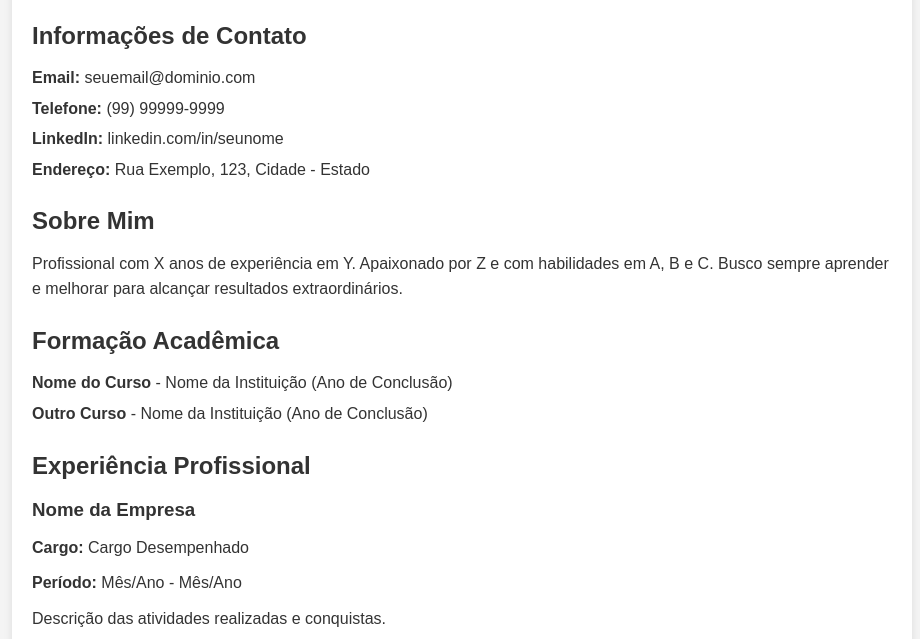
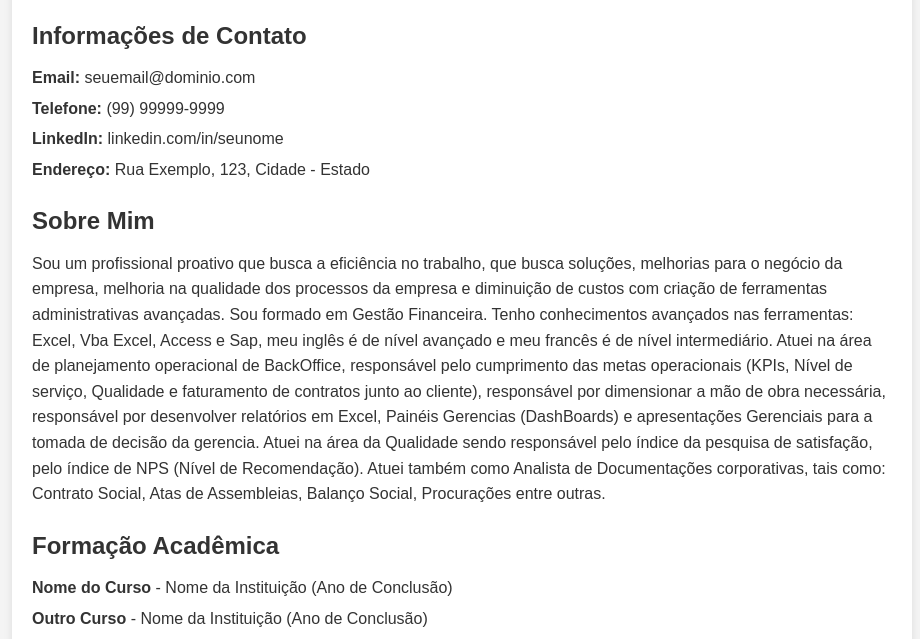
Before and after one commit to SilvandesCedro/curriculumvitae, a plain HTML site: page index.html in a window 1280 px wide. Shown: the part 133-772 px from the top of the page, without its empty margins (178-1098 px from the left). Drawn offline with Linux system fonts and the light colour scheme.

Commit message:
Update index.html

```diff
--- a/index.html
+++ b/index.html
@@ -104,7 +104,18 @@
 
         <section class="about">
             <h2>Sobre Mim</h2>
-            <p>Profissional com X anos de experiência em Y. Apaixonado por Z e com habilidades em A, B e C. Busco sempre aprender e melhorar para alcançar resultados extraordinários.</p>
+            <p>
+                Sou um profissional proativo que busca a eficiência no trabalho, que busca soluções,
+                melhorias para o negócio da empresa, melhoria na qualidade dos processos da empresa e diminuição de custos com criação
+                de ferramentas administrativas avançadas. Sou formado em Gestão Financeira. Tenho conhecimentos avançados nas
+                ferramentas: Excel, Vba Excel, Access e Sap, meu inglês é de nível avançado e meu francês é de nível intermediário.
+                Atuei na área de planejamento operacional de BackOffice, responsável pelo cumprimento das metas operacionais
+                (KPIs, Nível de serviço, Qualidade e faturamento de contratos junto ao cliente), responsável por dimensionar a mão
+                de obra necessária, responsável por desenvolver relatórios em Excel, Painéis Gerencias (DashBoards) e apresentações
+                Gerenciais para a tomada de decisão da gerencia. Atuei na área da Qualidade sendo responsável pelo índice da pesquisa
+                de satisfação, pelo índice de NPS (Nível de Recomendação). Atuei também como Analista de Documentações corporativas,
+                tais como: Contrato Social, Atas de Assembleias, Balanço Social, Procurações entre outras.
+            </p>
         </section>
 
         <section class="education">
```
